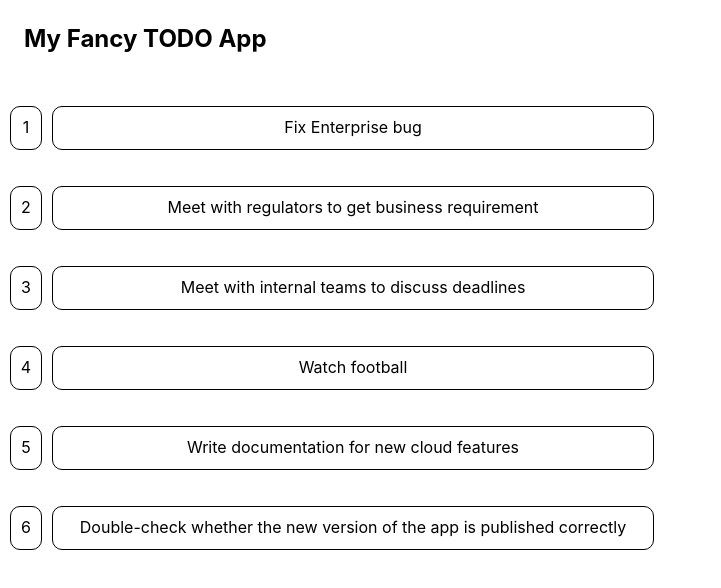
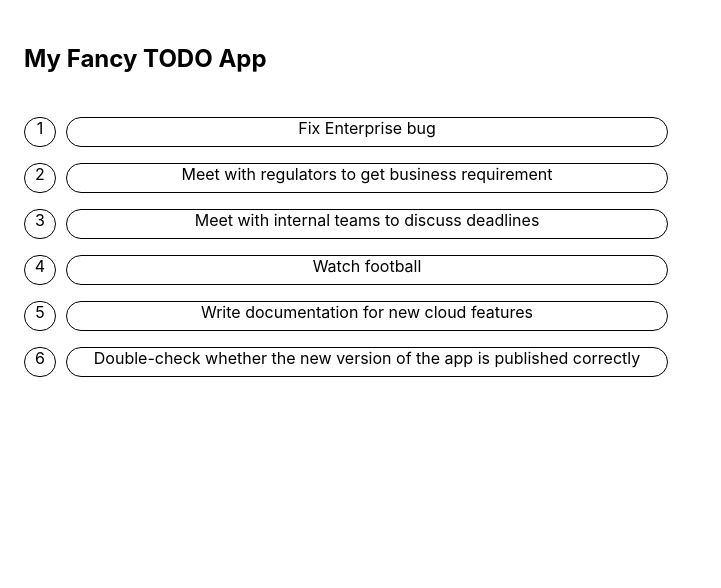
Before and after one commit to ptmdmusique/react-basic, a React (Create React App) app: page / in a window 1280 px wide. Shown: the top 588 px of the page, without its empty margins (0-721 px from the left). Built offline with nearby package versions, Linux system fonts and the light colour scheme.

Commit message:
Formatted display reviewed

```diff
--- a/src/App.css
+++ b/src/App.css
@@ -29,35 +29,29 @@
 }
 
 .title {
-  margin: 24px 707px 24px 24px;
-  width: 800px;
-  height: 48px;
+  padding: 24px 24px 24px 24px;
 }
 
 .container {
   display: flex;
-  width: 704px;
-  height: 60px;
-  line-height: 40px;
-  padding: 10px;
+  height: 30px;
+  margin-bottom: 16px;
+  text-align: center;
+  padding: 0px 0px 0px 24px;
 }
 
 
 .id-container {
+  width:30px;
   border: 1px solid;
-  width:30px;
-  margin-bottom: 16px;
-  border-radius: 10px;
-  text-align: center;
-  }
+  border-radius: 30px;
+}
 
 .task-name-container {
-  border: 1px solid;
   width: 600px;
   margin-left: 10px;
-  margin-bottom: 16px;
-  border-radius: 10px;
-  text-align: center;
+  border: 1px solid;
+  border-radius: 30px;
 }
 
 
```
